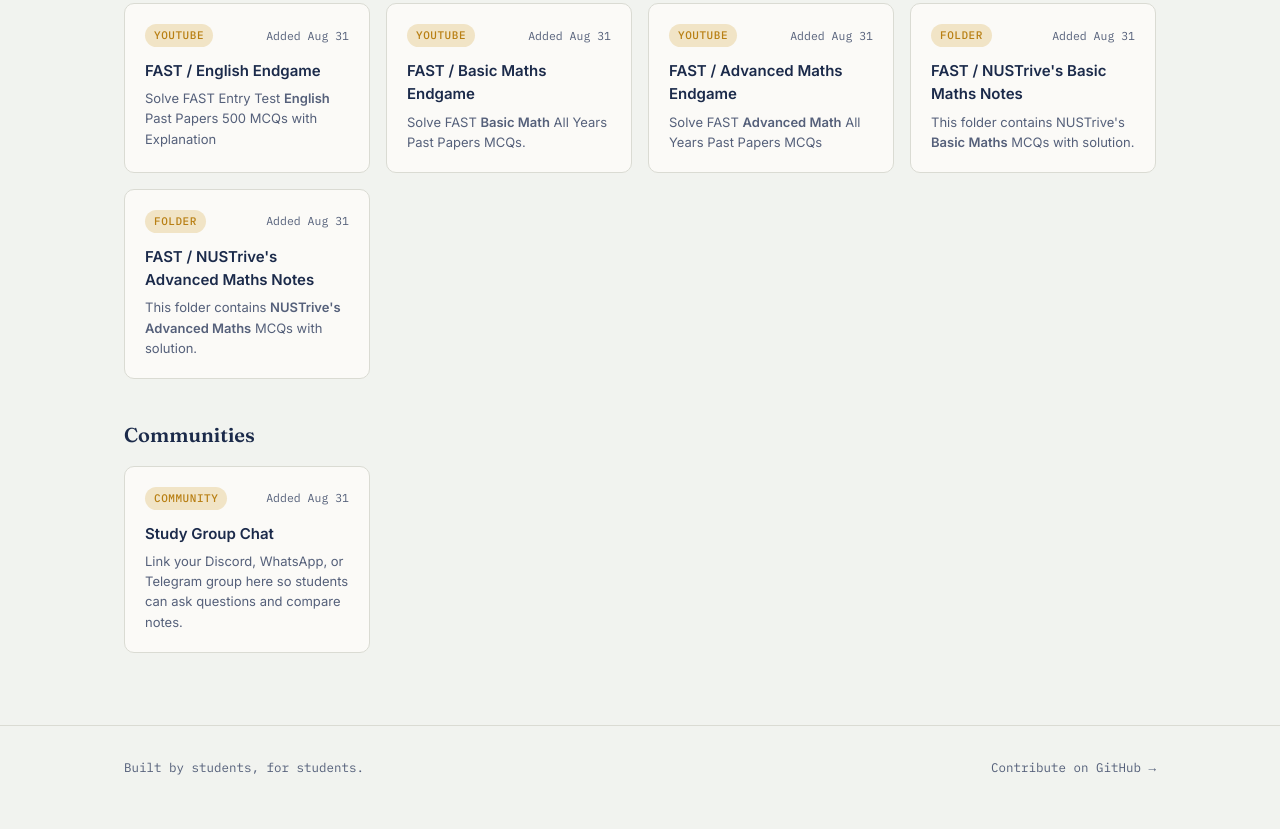
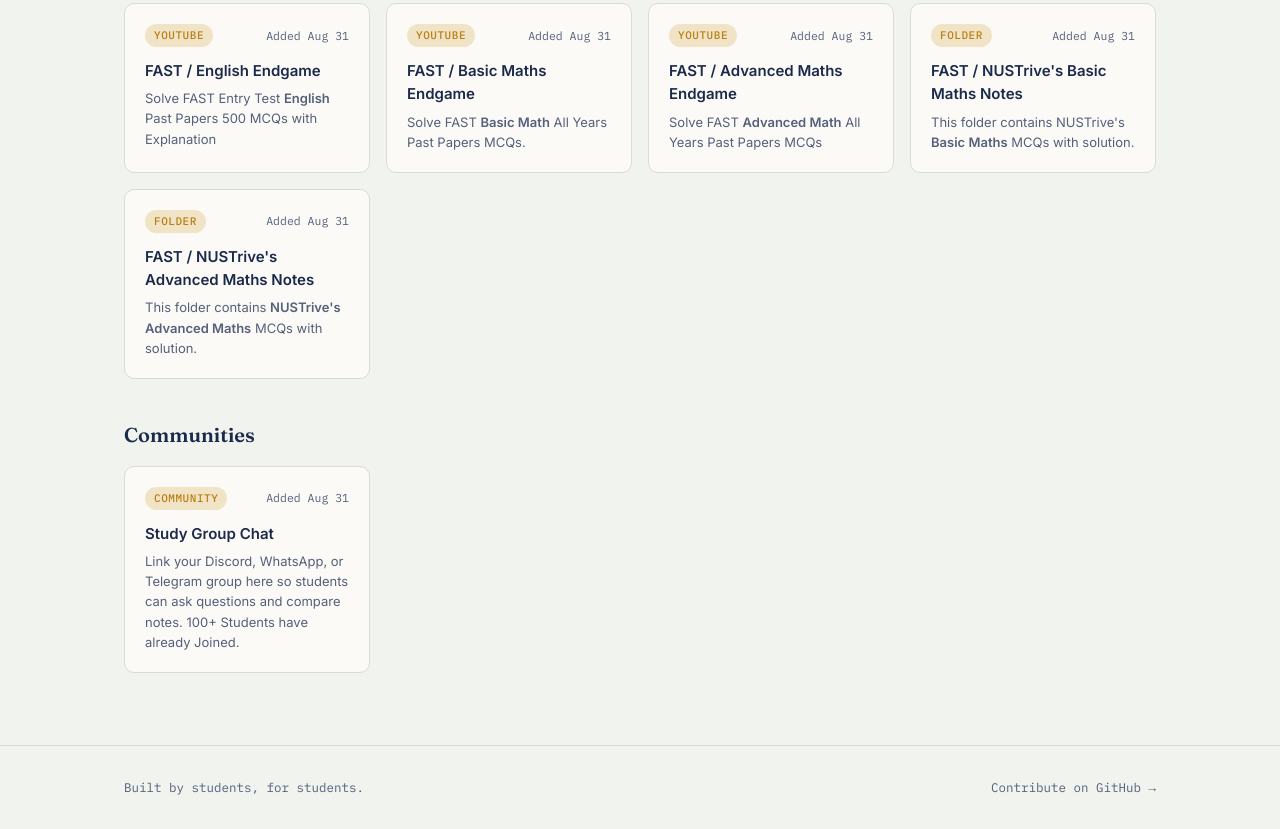
Before and after one commit to zakiuhh/unixprep, a plain HTML site: page pages/resources.html in a window 1280 px wide. Shown: the part 1179-2008 px from the top of the page. Drawn offline with Linux system fonts and the light colour scheme.

Commit message:
site(resources): added the link for WA Group.

```diff
--- a/pages/resources.html
+++ b/pages/resources.html
@@ -282,14 +282,14 @@
           <div class="resource-grid">
 
             <!-- REPLACE href="#" with your actual group/community link -->
-            <a class="resource-card" href="#" target="_blank" rel="noopener"
+            <a class="resource-card" href="https://chat.whatsapp.com/GZ4MqMW0CEEHXi79r1TvtC" target="_blank" rel="noopener"
                data-tags="community, discussion, group">
               <div class="resource-top">
                 <span class="resource-type">Community</span>
                 <span class="resource-date">Added Aug 31</span>
               </div>
               <span class="card-title">Study Group Chat</span>
-              <p>Link your Discord, WhatsApp, or Telegram group here so students can ask questions and compare notes.</p>
+              <p>Link your Discord, WhatsApp, or Telegram group here so students can ask questions and compare notes. 100+ Students have already Joined.</p>
             </a>
 
           </div>
```
